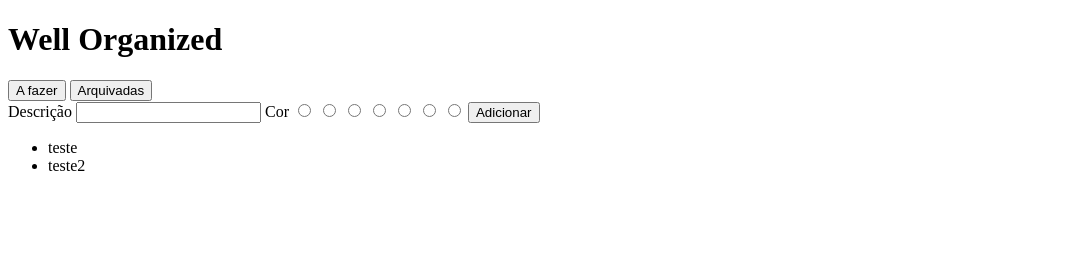
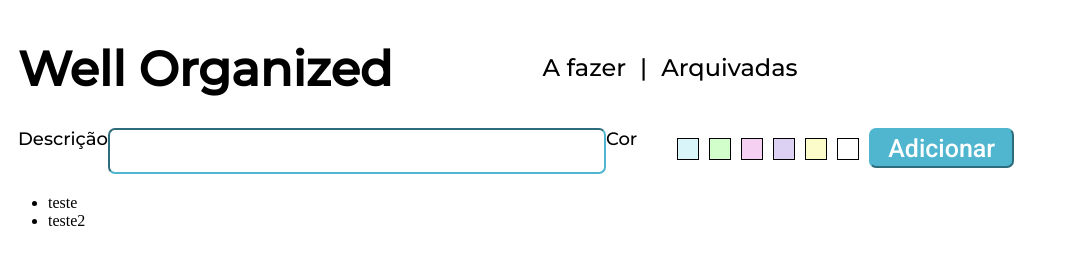
Before and after one commit to PedroLucasBastos/lista-de-tarefas, a plain HTML site: page index.html in a window 1280 px wide. Shown: the whole page, without its empty margins (0-1069 px from the left). Drawn offline with Linux system fonts and the light colour scheme.

Commit message:
css do cabecalho e da descricao

```diff
--- a/index.html
+++ b/index.html
@@ -5,31 +5,39 @@
     <title>Well Organized</title>
     <meta charset="UTF-8">
     <meta name="viewport" content="width=device-width, initial-scale=1.0">
+    <link rel="stylesheet" href="public/css/style.css">
     <link rel="icon" href="./public/assets/favicon.ico">
 </head>
 
 <body>
-    <div>
+    <div class="cabecalho">
         <!--Essa parte aqui vai ser um flex box, por isso coloquei dentro de uma div.Se tivar uma ideia melhor me avise-->
-        <h1>Well Organized</h1>
-        <input type="button" value="A fazer">
-        <input type="button" value="Arquivadas">
+        <!-- Fazer lista-->
+        <h1 class="cabecalho-titulo">Well Organized</h1>
+        <a class="cabecalho-link" href="index.html">A fazer</a>
+        <text class="cabecalho-link"> | </text>
+        <a class="cabecalho-link" href="arquivadas.html">Arquivadas</a>
         <!--Qual a diferença entre o input e o button?-->
     </div>
-    <div>
-        <form>
+    <div class="adicaoTarefa">
+        <form class="formAdd">
             <label for="input-descricao">Descrição</label>
             <input type="text" name="descricao" id="input-descricao">
             <label for="input-cor">Cor</label>
             <!--Quando for aplicado o css cada um vai ter uma cor-->
-            <input type="radio" name="color" value="azul">
-            <input type="radio" name="color" value="verde">
-            <input type="radio" name="color" value="rosa">
-            <input type="radio" name="color" value="roxo">
-            <input type="radio" name="color" value="amarelo">
-            <input type="radio" name="color" value="rose">
-            <input type="radio" name="color" value="branco">
-            <input type="submit" class="Adicionar" value="Adicionar" id="submit-Adicionar"><br>
+            <!-- Fazer com div ou lista-->
+            <div>
+                <ul class="listaCores">
+                    <li id="liAzul"></li>
+                    <li id="liVerde"></li>
+                    <li id="liRosa"></li>
+                    <li id="liRoxo"></li>
+                    <li id="liAmarelo"></li>
+                    <li id="liLarenja"></li>
+                    <li id="liBranco"></li>
+                </ul>
+            </div>
+            <input type="submit" class="btnAdicionar" value="Adicionar" id="submit-Adicionar"><br>
 
         </form>
     </div>
--- /dev/null
+++ b/public/css/style.css
@@ -0,0 +1,107 @@
+
+@import url('https://fonts.googleapis.com/css2?family=Montserrat:ital,wght@0,500;1,400&display=swap');
+@import url('https://fonts.googleapis.com/css2?family=Roboto:wght@500&display=swap');
+
+
+.cabecalho{
+    display: flex;
+    flex-direction: row;
+    height: 100px;
+    margin-left: 10px;
+    font-family: 'Montserrat', sans-serif;
+    font-size:24px;
+}
+
+.cabecalho-titulo{
+    margin-right: 143px;
+}
+.cabecalho-link{
+   text-decoration: none;
+   color: black;
+   margin-left: 7px;
+   margin-right: 7px;
+   margin-top: 45px;
+}
+
+
+.formAdd{
+    display: flex;
+    max-height: 100px;
+    margin-left: 10px;
+    margin-top: 20px;
+    font-family:'Montserrat',medium;
+    font-size:18px;
+    color:#000000;
+}
+.btnAdicionar{
+    font-family:'Roboto',medium;
+    font-size: 25px;
+    color: #ffffff;
+    width:145px;
+    height: 40px;
+    background-color: #50b6cf;
+    border-color: #50b6cf;
+    border-radius:7px;
+}
+#input-descricao{
+    width:490px;
+    height:40px;
+    border-color: #50b6cf;
+    border-radius:7px;
+}
+
+
+.listaCores{
+   list-style-type: none;
+   display: flex;
+   margin-top: 10px;
+}
+#liAzul{
+    width: 20px;
+    height: 20px;
+    border: solid 1px;
+    background-color: #daf5fa;
+    margin-right: 10px;
+}
+#liVerde{
+    width: 20px;
+    height: 20px;
+    border: solid 1px;
+    background-color: #d1fecb;
+    margin-right: 10px;
+}
+#liRosa{
+    width: 20px;
+    height: 20px;
+    border: solid 1px;
+    background-color: #f6d0f3;
+    margin-right: 10px;
+}
+#liRoxo{
+    width: 20px;
+    height: 20px;
+    border: solid 1px;
+    background-color: #dcd0f3;
+    margin-right: 10px;
+}
+#liAmarelo{
+    width: 20px;
+    height: 20px;
+    border: solid 1px;
+    background-color: #fcfccb;
+    margin-right: 10px;
+}
+#liLaranja{
+    width: 20px;
+    height: 20px;
+    border: solid 1px;
+    background-color: #fbd4b4;
+    margin-right: 10px;
+}
+#liBranco{
+    width: 20px;
+    height: 20px;
+    border: solid 1px;
+    background-color: #ffffff;
+    margin-right: 10px;
+}
```
Also changed, not shown: arquivadas.html (added, +22 -0 lines).
